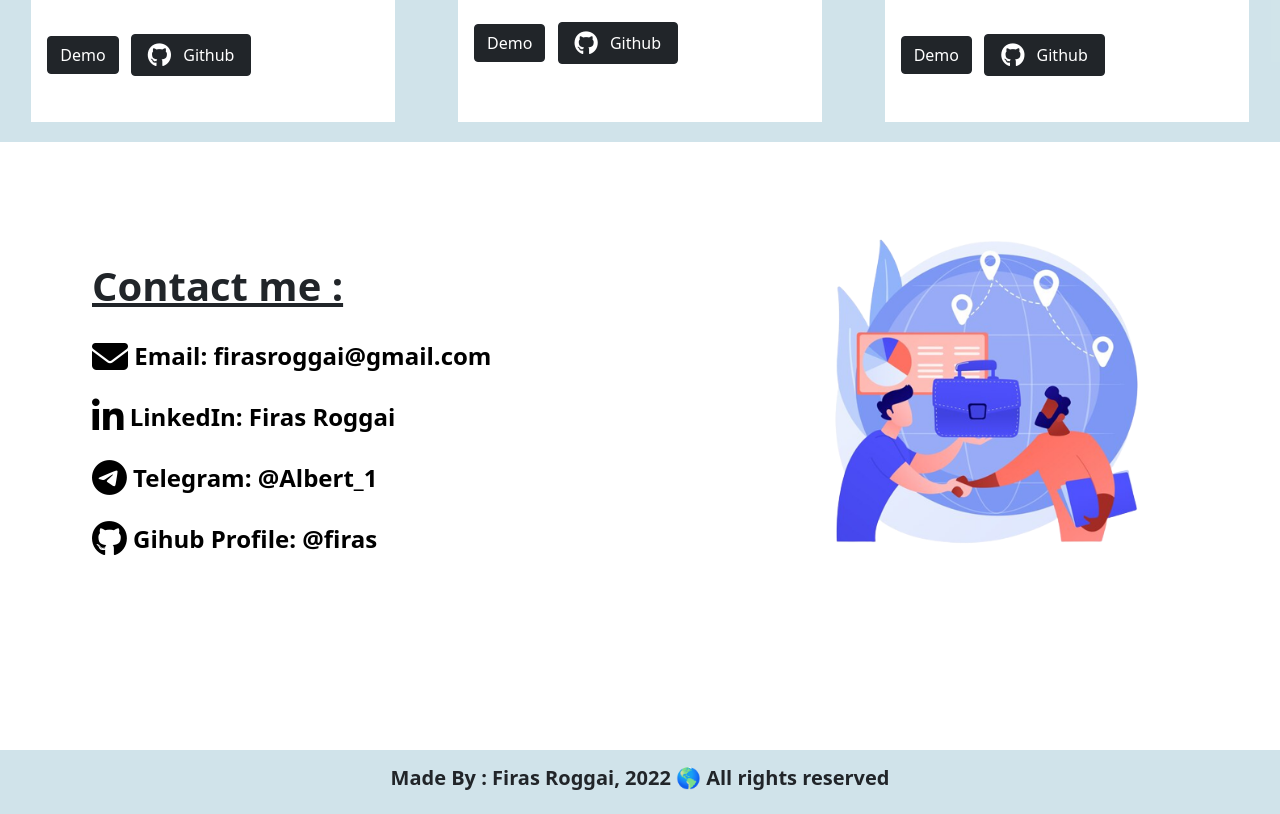
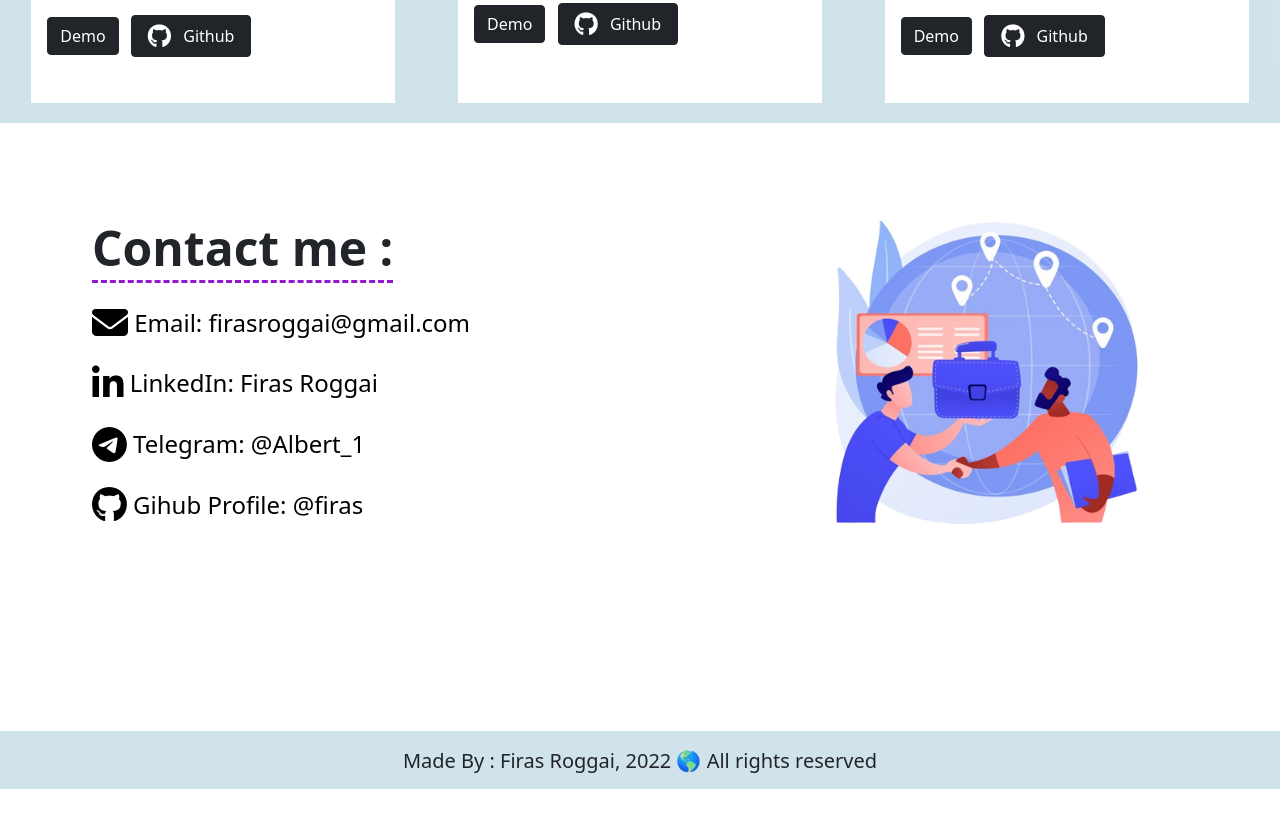
Before and after one commit to firasRoggai/current_portfolio, a plain HTML site: page index.html in a window 1280 px wide. Shown: the part 1463-2277 px from the top of the page. After the commit the page ends 2252 px from the top, so only its background shows below. Drawn offline with nearby package versions, Linux system fonts and the light colour scheme.

Commit message:
some light modifications to the style

```diff
--- a/index.html
+++ b/index.html
@@ -5,6 +5,7 @@
     <meta http-equiv="X-UA-Compatible" content="IE=edge">
     <meta name="viewport" content="width=device-width, initial-scale=1.0">
     <title>FirasRoggai</title>
+    <link rel="icon" href="./Assets/jellyfish.png">
     <!-- STYLE -->
     <link href="https://cdn.jsdelivr.net/npm/bootstrap@5.1.3/dist/css/bootstrap.min.css" rel="stylesheet" integrity="sha384-1BmE4kWBq78iYhFldvKuhfTAU6auU8tT94WrHftjDbrCEXSU1oBoqyl2QvZ6jIW3" crossorigin="anonymous">
     <link rel="stylesheet" href="./sass/sass.css">
@@ -15,7 +16,6 @@
         <h3 class="fw-bold text-primary fst-italic">Firas Roggai</h3>
         <div>
         <a href="#" class="btn btn-md btn-dark mx-2 py-2 px-3"><i class="fa-brands fa-github fa-xl me-2"></i> Github</a>
-        <!-- <i class="fa-solid fa-moon fa-2xl mx-2"></i> -->
     </div>
     </div>
     <div class=" container-lg mt-3 mt-md-5 ">
@@ -24,8 +24,8 @@
                 <h1 class="fw-bold">Frontend web devoleper 🖥</h1>
                 <p class="lead text-muted">Hi,my name is Firas and im a front-end web developer for hire 📋! I mainly work with <span>Sass</span> , <span>ReactJs</span> , <span>Bootstrap</span> and <span>JavaScript</span>!</p>
                 <div class="btn-container">
-                <a href="" class="btn btn-md btn-dark py-2 px-3 me-2">Contact info</a>
-                <a href="" class="btn btn-md btn-outline-dark py-2 px-3 ms-2">Projects</a>
+                <a href="#contact" class="btn btn-md btn-dark py-2 px-3 me-2">Contact info</a>
+                <a href="#projects" class="btn btn-md btn-outline-dark py-2 px-3 ms-2">Projects</a>
             </div>
             </div>
             <div class="right col-12 col-md-6 ">
@@ -35,7 +35,7 @@
     </div>
     <div class=" container-xxl mt-5 projects py-1">
 
-       <h1 class="mt-3 fw-bold text-center text-decoration-underline big-text">Projects:</h1>
+       <h1 id="projects" class="mt-3 fw-bold text-center text-decoration-underline big-text">Projects:</h1>
        <div class=" row justify-content-around px-3 px-md-0">
            <div class="mycard mycard-1 col-12 col-md-3 m-3 py-4 px-3">
                <h1 class="fw-bold">Global 🌎</h1>
@@ -98,7 +98,7 @@
     <div class="contact container-xxl mt-md-5 text-center text-md-start">
         <div class="row justify-content-around">
         <div class="col-11 col-md-5 py-5">
-        <h1 class="fw-bold big-text text-decoration-underline  my-md-4">Contact me :</h1>
+        <h1 id="contact" class="fw-bold big-text  my-md-4">Contact me :</h1>
        <a href="http://"><h4 class="contact-link"><i class="fa-solid fa-xl fa-envelope"></i> Email: firasroggai@gmail.com</h4></a>
        <a href="http://"><h4 class="contact-link"><i class="fa fa-linkedin  fa-xl" aria-hidden="true"></i> LinkedIn: Firas Roggai</h4></a>
        <a href="http://"><h4 class="contact-link"><i class="fa fa-telegram fa-xl " aria-hidden="true"></i> Telegram: @Albert_1</h4></a>
@@ -109,7 +109,7 @@
     </div>
     </div>
     </div>
-    <footer class="py-md-3 py-2 text-center">
+    <footer class="py-md-2 py-2 text-center">
         <h5>Made By : Firas Roggai, 2022 🌎 All rights reserved </h5>
     </footer>
     <!-- SCRIPTS -->
--- a/sass/sass.scss
+++ b/sass/sass.scss
@@ -1,3 +1,6 @@
+/***** Color variables *****/
+$purple: rgb(147, 23, 209) ;
+/***** End Color variables *****/
 * {
     box-sizing: border-box;
     margin: none;
@@ -12,9 +15,6 @@
     display: flex;
     justify-content: center;
     align-items: center;
-}
-.big-text {
-    font-size: 3.5rem;
 }
 .headSection {
     min-height: 55vh;
@@ -32,7 +32,7 @@
         font-size: 4rem;
     }
     span {
-        color: rgb(147, 23, 209);
+        color: $purple;
         font-weight: 500;
         border-bottom: dotted 1px black;
     }
@@ -84,7 +84,7 @@
     // background: rgba(201, 223, 231, 0.853);
     h4 {
         margin: 2rem 0rem;
-        font-weight: 600;
+        font-weight: 100;
     }
     .img {
         @include flex-center();
@@ -95,12 +95,15 @@
     }
 
     h1{
-        font-size: 2.5rem;
+        font-size: 3rem;
+        display: inline;
+        border-bottom: dashed $purple;
     }
 }
 footer {
     h5 {
-        font-weight: 600;
+        font-weight: 100;
+        margin-top: 10px;
     }
     background: rgba(201, 223, 231, 0.853);
 }
```
Also changed, not shown: Assets/jellyfish.png (added), sass/sass.css, 1 other file.
